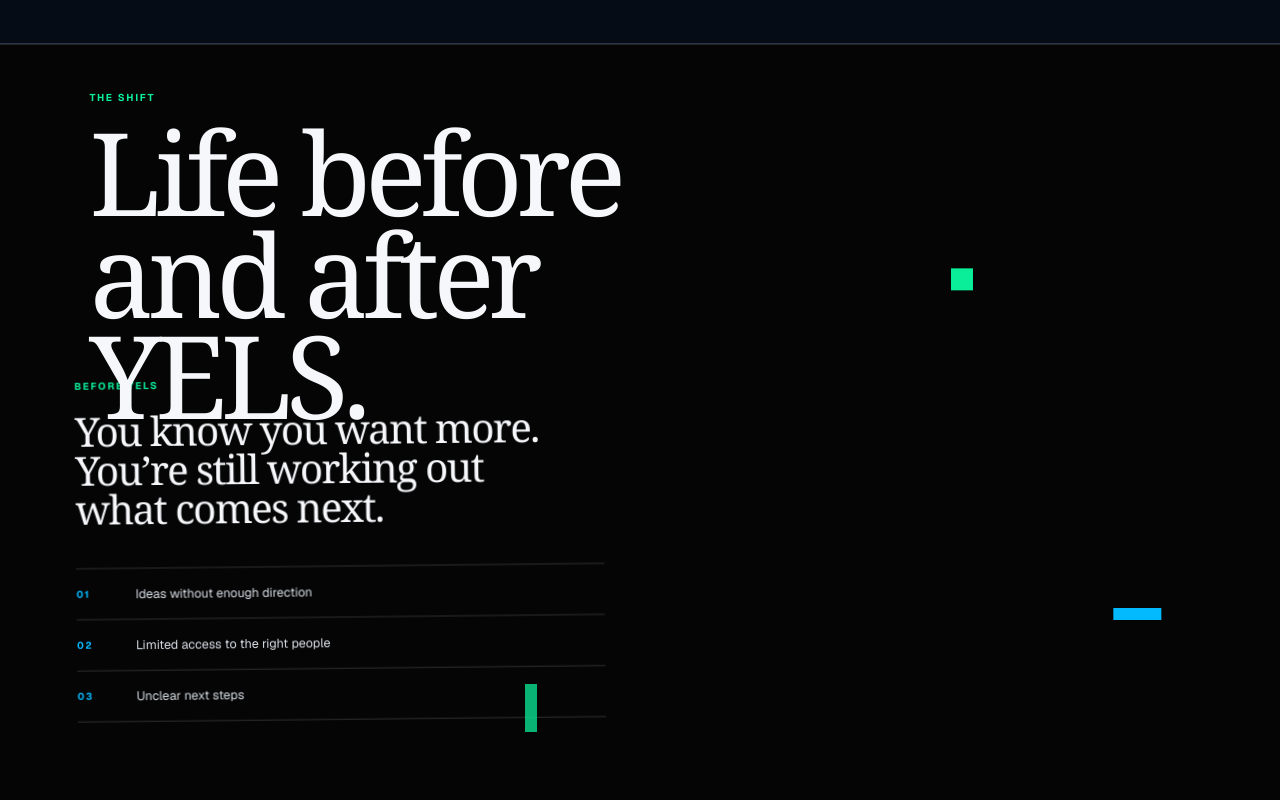
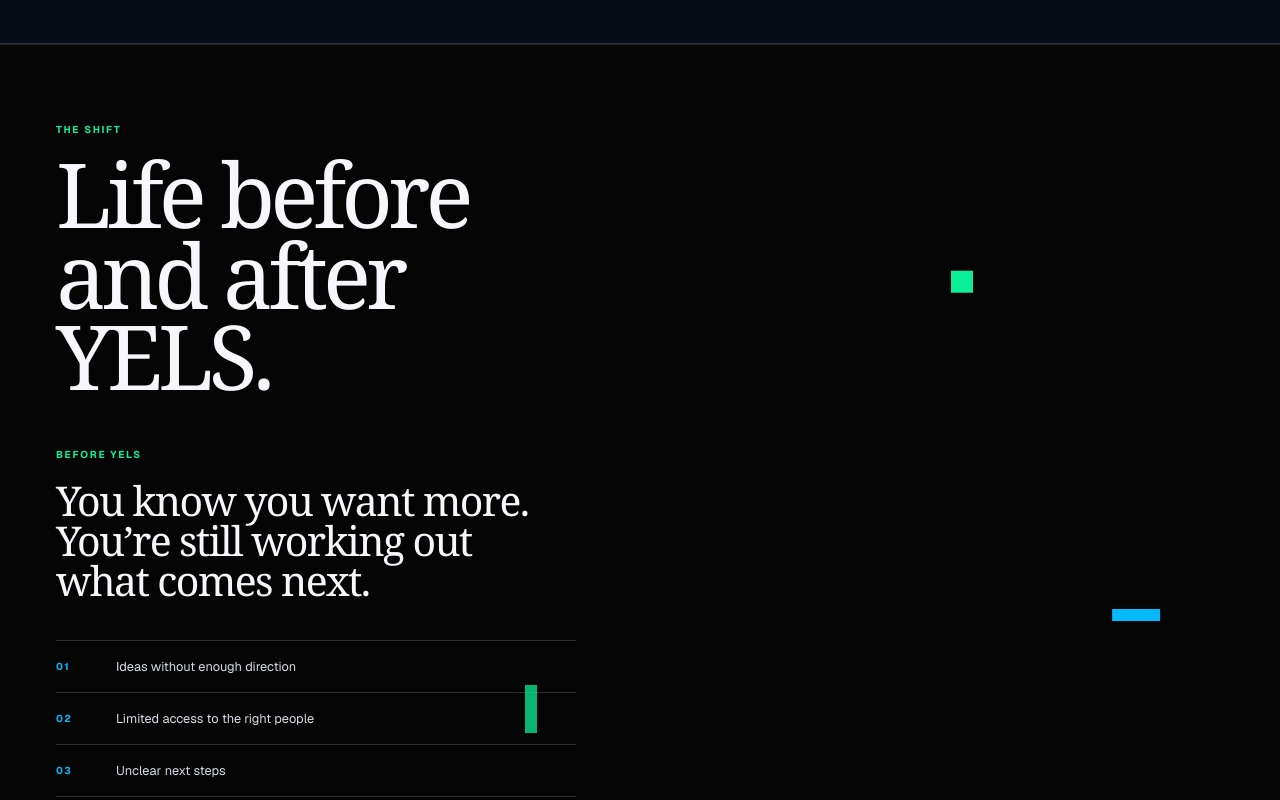
Before and after one commit to thebeninwebdev/yels26, a Next.js app: page / in a window 1280 px wide. Shown: the part 3240-4040 px from the top of the page. Built offline with nearby package versions, Linux system fonts and the light colour scheme.

Commit message:
bug fixes

```diff
--- a/app/components/motion.tsx
+++ b/app/components/motion.tsx
@@ -63,23 +63,21 @@ export function Reveal({
 }
 type HeroTiming = { delay: number; duration: number; distance?: number | string };
 const heroReveal: Variants = {
-  hidden: ({ distance = 12 }: HeroTiming) => ({ opacity: 0, y: distance }),
-  visible: ({ delay, duration }: HeroTiming) => ({
-    opacity: 1,
-    y: 0,
+  visible: ({ delay, duration, distance = 12 }: HeroTiming) => ({
+    opacity: [0, 1],
+    y: [distance, 0],
     transition: { delay, duration, ease },
   }),
 };
 const heroArtwork: Variants = {
-  hidden: { opacity: 0, y: 20, scale: 1.03 },
   visible: {
-    opacity: 1,
-    y: 0,
-    scale: 1,
+    opacity: [0, 1],
+    y: [20, 0],
+    scale: [1.03, 1],
     transition: { delay: 0.28, duration: 0.8, ease },
   },
 };
-const INTRO_STORAGE_KEY = "yels26-intro-seen";
+const INTRO_MARKER = "yelsIntroPlayed";
 export function HeroSequence({
   artwork,
   children,
@@ -94,19 +92,6 @@ export function HeroSequence({
   const [introVisible, setIntroVisible] = useState(false);
 
   useEffect(() => {
-    if (!introTitle || reduced) {
-      if (introTitle && reduced) sessionStorage.setItem(INTRO_STORAGE_KEY, "true");
-      controls.set("visible");
-      return;
-    }
-
-    if (sessionStorage.getItem(INTRO_STORAGE_KEY)) {
-      controls.set("visible");
-      return;
-    }
-
-    // Mark it at the start so an interrupted navigation never triggers a replay.
-    sessionStorage.setItem(INTRO_STORAGE_KEY, "true");
     const previousOverflow = document.body.style.overflow;
     let scrollLocked = false;
     const lockScroll = () => {
@@ -119,22 +104,51 @@ export function HeroSequence({
       scrollLocked = false;
     };
 
-    lockScroll();
+    let startIntro: number | undefined;
     let exitIntro: number | undefined;
     let revealHero: number | undefined;
     let restoreIntroScroll: number | undefined;
-    const startIntro = window.setTimeout(() => {
-      setIntroVisible(true);
-      exitIntro = window.setTimeout(() => setIntroVisible(false), 1350);
-      revealHero = window.setTimeout(() => void controls.start("visible"), 1450);
-      restoreIntroScroll = window.setTimeout(restoreScroll, 2200);
-    }, 0);
+    let safetyTimer: number | undefined;
+
+    const showHero = () => {
+      controls.set("visible");
+    };
+    const failOpen = () => {
+      setIntroVisible(false);
+      showHero();
+      restoreScroll();
+    };
+
+    try {
+      if (!introTitle || reduced || document.documentElement.dataset[INTRO_MARKER] === "true") {
+        failOpen();
+      } else {
+        startIntro = window.setTimeout(() => {
+          try {
+            document.documentElement.dataset[INTRO_MARKER] = "true";
+            lockScroll();
+            setIntroVisible(true);
+            exitIntro = window.setTimeout(() => setIntroVisible(false), 1350);
+            revealHero = window.setTimeout(() => void controls.start("visible"), 1450);
+            restoreIntroScroll = window.setTimeout(restoreScroll, 2200);
+            safetyTimer = window.setTimeout(failOpen, 2800);
+          } catch (error) {
+            console.error("Unable to start the YELS intro", error);
+            failOpen();
+          }
+        }, 0);
+      }
+    } catch (error) {
+      console.error("Unable to prepare the YELS intro", error);
+      failOpen();
+    }
 
     return () => {
       window.clearTimeout(startIntro);
       window.clearTimeout(exitIntro);
       window.clearTimeout(revealHero);
       window.clearTimeout(restoreIntroScroll);
+      window.clearTimeout(safetyTimer);
       restoreScroll();
     };
   }, [controls, introTitle, reduced]);
@@ -153,7 +167,7 @@ export function HeroSequence({
           </motion.div>
         )}
       </AnimatePresence>
-      <motion.section className="hero" aria-labelledby="hero-heading" initial="hidden" animate={controls}>
+      <motion.section className="hero" aria-labelledby="hero-heading" initial={false} animate={controls}>
       <noscript>
         <style>{`
           .yels-intro { display: none !important; }
--- /dev/null
+++ b/app/components/summit-feature.tsx
@@ -0,0 +1,38 @@
+"use client";
+
+import { motion } from "framer-motion";
+import { event } from "../event";
+import { ease, useMotionPreference } from "./motion";
+
+const cardVariants = {
+  hidden: { opacity: 0, y: 45 },
+  visible: { opacity: 1, y: 0, transition: { duration: 0.75, ease } },
+};
+
+export function SummitFeature() {
+  const reduced = useMotionPreference();
+  const [day, month, year] = event.dateLabel.split(" ");
+  const [city, state] = event.location.split(", ");
+  const name = event.name.replace(" 2026", "");
+
+  return (
+    <section className="summit-feature-section" aria-labelledby="summit-feature-title">
+      <div className="container">
+        <motion.article className="summit-feature-card" variants={cardVariants} initial={reduced ? false : "hidden"} whileInView="visible" viewport={{ once: true, amount: 0.2 }}>
+          <motion.div className="summit-feature-meta" initial={reduced ? false : { opacity: 0, y: 16 }} whileInView={{ opacity: 1, y: 0 }} viewport={{ once: true }} transition={{ delay: reduced ? 0 : 0.16, duration: 0.5, ease }}>
+            <div><span>DATE:</span><strong>{day} {month}<br />{year}</strong></div>
+            <div><span>LOCATION:</span><strong>{city}<br />{state}</strong></div>
+          </motion.div>
+          <div className="summit-feature-bottom">
+            <h2 className="summit-feature-title" id="summit-feature-title" aria-label={event.name}>
+              {name}<br /><span>{year}</span>
+            </h2>
+            <motion.a href={event.registrationUrl} className="summit-feature-cta" initial={reduced ? false : { opacity: 0, x: 25 }} whileInView={{ opacity: 1, x: 0 }} viewport={{ once: true }} transition={{ delay: reduced ? 0 : 0.4, duration: 0.5, ease }}>
+              <span className="summit-feature-cta-label">Register for YELS</span><span className="summit-feature-cta-arrow" aria-hidden="true">↗</span>
+            </motion.a>
+          </div>
+        </motion.article>
+      </div>
+    </section>
+  );
+}
--- a/app/components/transformation.tsx
+++ b/app/components/transformation.tsx
@@ -19,7 +19,7 @@ function useCompactViewport() {
   const [compact, setCompact] = useState(false);
 
   useEffect(() => {
-    const query = window.matchMedia("(max-width: 699px)");
+    const query = window.matchMedia("(max-width: 999px)");
     const update = () => setCompact(query.matches);
     update();
     query.addEventListener("change", update);
@@ -51,13 +51,13 @@ export function YelsTransformation() {
     target: section,
     offset: ["start start", "end end"],
   });
-  const beforeX = useTransform(scrollYProgress, [0.2, 0.62], ["0vw", "-8vw"]);
-  const beforeY = useTransform(scrollYProgress, [0.2, 0.62], [0, -80]);
-  const beforeOpacity = useTransform(scrollYProgress, [0.2, 0.62], [1, 0.15]);
+  const beforeX = useTransform(scrollYProgress, [0.2, 0.62], [0, "-10vw"]);
+  const beforeY = useTransform(scrollYProgress, [0.2, 0.62], [0, -50]);
+  const beforeOpacity = useTransform(scrollYProgress, [0.2, 0.62], [1, 0.12]);
   const beforeScale = useTransform(scrollYProgress, [0.2, 0.62], [1, 0.94]);
   const beforeRotate = useTransform(scrollYProgress, [0.2, 0.62], [0, -2]);
-  const afterX = useTransform(scrollYProgress, [0.38, 0.76], ["12vw", "0vw"]);
-  const afterY = useTransform(scrollYProgress, [0.38, 0.76], [120, 0]);
+  const afterX = useTransform(scrollYProgress, [0.38, 0.76], [300, 0]);
+  const afterY = useTransform(scrollYProgress, [0.38, 0.76], [90, 0]);
   const afterOpacity = useTransform(scrollYProgress, [0.38, 0.76], [0, 1]);
   const afterScale = useTransform(scrollYProgress, [0.38, 0.76], [0.94, 1]);
   const afterRotate = useTransform(scrollYProgress, [0.38, 0.76], [2, 0]);
@@ -70,10 +70,12 @@ export function YelsTransformation() {
         <motion.span className="transformation-accent transformation-accent-one" aria-hidden="true" style={staticView ? undefined : { y: accentOneY }} />
         <motion.span className="transformation-accent transformation-accent-two" aria-hidden="true" style={staticView ? undefined : { x: accentTwoX }} />
         <span className="transformation-accent transformation-accent-three" aria-hidden="true" />
+        <div className="transformation-frame">
         <header className="transformation-heading">
           <p>THE SHIFT</p>
           <h2 id="transformation-heading">Life before<br />and after<br />YELS.</h2>
         </header>
+        <div className="transformation-stage-wrap">
         <motion.article
           className="transformation-stage transformation-before"
           style={staticView ? undefined : { x: beforeX, y: beforeY, opacity: beforeOpacity, scale: beforeScale, rotate: beforeRotate }}
@@ -99,6 +101,8 @@ export function YelsTransformation() {
           <ShiftRows rows={afterRows} />
           <p className="transformation-disclaimer">YELS creates the environment for exposure, learning and connection. What participants do next is their own journey.</p>
         </motion.article>
+        </div>
+        </div>
       </div>
     </section>
   );
--- a/app/globals.css
+++ b/app/globals.css
@@ -1579,6 +1579,8 @@ body:has(.yels-intro) .menu-toggle {
     font-size: 11px;
   }
 }
+@media (max-width: 1199px) { .transformation-frame { width: calc(100% - 72px); } }
+
 @media (max-width: 699px) {
   .yels-intro-title {
     font-size: clamp(4rem, 21vw, 8rem);
@@ -2245,7 +2247,7 @@ body:has(.yels-intro) .menu-toggle {
 
 .yels-transformation {
   position: relative;
-  min-height: 240vh;
+  min-height: 230vh;
   overflow: clip;
   background: #050505;
   color: #f5f7fa;
@@ -2259,14 +2261,15 @@ body:has(.yels-intro) .menu-toggle {
   border-block: 1px solid rgba(255, 255, 255, .12);
 }
 
-.transformation-heading { position: absolute; z-index: 2; top: clamp(34px, 6vh, 76px); left: clamp(24px, 7vw, 118px); }
+.transformation-frame { position: relative; width: calc(100% - 112px); max-width: 1240px; min-height: 100svh; height: 100%; margin-inline: auto; }
+.transformation-heading { position: absolute; z-index: 2; top: clamp(70px, 10vh, 110px); left: 0; width: min(700px, 62%); }
 .transformation-heading > p, .transformation-label { margin: 0; color: var(--green); font-size: 10px; font-weight: 650; letter-spacing: .17em; line-height: 1; text-transform: uppercase; }
-.transformation-heading h2 { margin: 18px 0 0; font-family: Georgia, "Times New Roman", serif; font-size: clamp(70px, 9vw, 150px); font-weight: 400; letter-spacing: -.055em; line-height: .88; }
+.transformation-heading h2 { margin: 18px 0 0; font-family: Georgia, "Times New Roman", serif; font-size: clamp(68px, 7vw, 118px); font-weight: 400; letter-spacing: -.055em; line-height: .9; }
 .transformation-heading h2::first-line { color: #f5f7fa; }
 
-.transformation-stage { position: absolute; z-index: 1; width: min(42vw, 600px); }
-.transformation-before { left: clamp(24px, 8vw, 140px); bottom: clamp(55px, 12vh, 140px); }
-.transformation-after { right: clamp(24px, 8vw, 140px); bottom: clamp(45px, 10vh, 120px); }
+.transformation-stage-wrap { position: absolute; top: 43%; right: 0; bottom: 6%; left: 0; display: flex; align-items: flex-end; pointer-events: none; }
+.transformation-stage { position: absolute; z-index: 1; bottom: 0; left: 0; width: min(590px, 52%); max-width: 520px; transform-origin: bottom left; pointer-events: auto; }
+.transformation-before, .transformation-after { left: 0; }
 .transformation-stage h3 { margin: 20px 0 clamp(34px, 5vh, 58px); font-family: Georgia, "Times New Roman", serif; font-size: clamp(30px, 3.2vw, 54px); font-weight: 400; letter-spacing: -.04em; line-height: .98; }
 .transformation-rows { border-bottom: 1px solid rgba(255, 255, 255, .16); }
 .transformation-row { display: grid; min-height: 52px; grid-template-columns: 42px 1fr; align-items: center; border-top: 1px solid rgba(255, 255, 255, .16); column-gap: 18px; }
@@ -2278,14 +2281,16 @@ body:has(.yels-intro) .menu-toggle {
 .transformation-accent-two { right: 9%; bottom: 28%; width: 48px; height: 12px; background: var(--blue); }
 .transformation-accent-three { bottom: 14%; left: 41%; width: 12px; height: 48px; background: var(--green); opacity: .75; }
 
-@media (max-width: 699px) {
+@media (max-width: 999px) {
   .yels-transformation { min-height: 0; overflow: visible; padding: 82px 24px 104px; }
   .transformation-sticky { position: relative; min-height: 0; overflow: visible; border: 0; }
-  .transformation-heading { position: relative; top: auto; left: auto; }
+  .transformation-frame { width: 100%; min-height: 0; }
+  .transformation-heading { position: relative; top: auto; left: auto; width: auto; }
   .transformation-heading h2 { margin-top: 16px; font-size: clamp(52px, 17vw, 86px); }
-  .transformation-stage { position: relative; width: 100%; }
-  .transformation-before { bottom: auto; left: auto; margin-top: 96px; }
-  .transformation-after { right: auto; bottom: auto; margin-top: 106px; margin-left: 10%; }
+  .transformation-stage-wrap { position: relative; top: auto; right: auto; bottom: auto; left: auto; display: block; margin-top: 96px; }
+  .transformation-stage { position: relative; bottom: auto; left: auto; width: 100%; max-width: 520px; }
+  .transformation-before { margin-top: 0; }
+  .transformation-after { margin-top: 106px; margin-left: 10%; }
   .transformation-stage h3 { margin: 18px 0 38px; font-size: clamp(30px, 9.5vw, 42px); }
   .transformation-row { grid-template-columns: 34px 1fr; min-height: 57px; }
   .transformation-row p { font-size: 12px; }
@@ -2293,3 +2298,24 @@ body:has(.yels-intro) .menu-toggle {
   .transformation-accent-two { right: 7%; bottom: 40%; }
   .transformation-accent-three { bottom: 11%; left: 5%; }
 }
+
+.summit-feature-section { padding-block: clamp(80px, 8vw, 130px); background: var(--background); }
+.summit-feature-card { position: relative; display: grid; min-height: clamp(470px, 38vw, 610px); overflow: hidden; padding: clamp(40px, 5vw, 78px); border: 1px solid rgba(255, 255, 255, .12); border-radius: 18px; background: radial-gradient(circle at 78% 30%, rgba(142, 155, 255, .57), transparent 42%), radial-gradient(circle at 40% 0%, rgba(98, 92, 222, .42), transparent 38%), linear-gradient(125deg, #17184b 0%, #252a78 38%, #4d54ca 70%, #676fe7 100%); grid-template-rows: auto 1fr; isolation: isolate; }
+.summit-feature-card::before { position: absolute; z-index: -1; inset: 38% -12% -18% 24%; content: ""; background: radial-gradient(ellipse, rgba(185, 196, 255, .3), transparent 65%); }
+.summit-feature-card::after { position: absolute; z-index: -1; inset: 0; content: ""; background: linear-gradient(18deg, rgba(7, 10, 42, .46), transparent 54%); }
+.summit-feature-meta { display: flex; gap: clamp(50px, 8vw, 130px); font-family: Georgia, "Times New Roman", serif; }
+.summit-feature-meta div { display: grid; gap: 8px; }
+.summit-feature-meta span { color: rgba(255, 255, 255, .7); font-size: 15px; font-weight: 400; }
+.summit-feature-meta strong { color: #fff; font-size: clamp(18px, 1.5vw, 21px); font-weight: 400; line-height: 1.25; text-transform: uppercase; }
+.summit-feature-bottom { display: flex; align-items: flex-end; justify-content: space-between; gap: clamp(40px, 6vw, 100px); }
+.summit-feature-title { max-width: 760px; color: #fff; font-family: Georgia, "Times New Roman", serif; font-size: clamp(62px, 6vw, 104px); font-weight: 400; letter-spacing: -.045em; line-height: .98; }
+.summit-feature-title span { color: rgba(255, 255, 255, .88); }
+.summit-feature-cta { display: flex; height: 72px; flex: 0 0 auto; align-items: stretch; box-shadow: 0 10px 28px rgba(8, 8, 31, .18); }
+.summit-feature-cta:focus-visible { outline: 2px solid #fff; outline-offset: 5px; }
+.summit-feature-cta-label { display: grid; width: clamp(220px, 18vw, 250px); place-items: center; padding-inline: 18px; background: #f7f7f2; color: #101010; font-family: Georgia, "Times New Roman", serif; font-size: clamp(18px, 1.5vw, 22px); transition: background .3s ease; }
+.summit-feature-cta-arrow { display: grid; width: 72px; place-items: center; background: var(--green); color: #061510; font-size: 34px; line-height: 1; transition: background .3s ease, transform .3s ease; }
+.summit-feature-cta:hover .summit-feature-cta-label { background: #fff; }
+.summit-feature-cta:hover .summit-feature-cta-arrow { background: #28f4ac; transform: translate(3px, -3px); }
+
+@media (max-width: 999px) { .summit-feature-card { min-height: 500px; padding: clamp(34px, 5vw, 52px); } .summit-feature-title { font-size: clamp(54px, 7vw, 74px); } .summit-feature-bottom { gap: 32px; } .summit-feature-cta-label { width: 210px; } }
+@media (max-width: 699px) { .summit-feature-section { padding-block: 70px; } .summit-feature-card { min-height: 0; padding: 28px 22px; border-radius: 12px; } .summit-feature-meta { gap: 24px; } .summit-feature-meta span { font-size: 12px; } .summit-feature-meta strong { font-size: 15px; } .summit-feature-bottom { display: block; margin-top: 95px; } .summit-feature-title { font-size: clamp(45px, 13vw, 68px); line-height: .98; } .summit-feature-cta { width: 100%; height: 60px; margin-top: 42px; } .summit-feature-cta-label { width: auto; flex: 1; font-size: 18px; } .summit-feature-cta-arrow { width: 60px; font-size: 30px; } }
--- a/app/page.tsx
+++ b/app/page.tsx
@@ -7,6 +7,7 @@ import { HeroSequence, HeroText, Reveal } from "./components/motion";
 import { DateMarquee } from "./components/date-marquee";
 import { Speakers, Agenda } from "./components/programme";
 import { YelsTransformation } from "./components/transformation";
+import { SummitFeature } from "./components/summit-feature";
 export default function Home() {
   return (
     <PageFrame>
@@ -83,6 +84,7 @@ export default function Home() {
           <YelsTransformation />
           <Speakers />
           <Agenda />
+          <SummitFeature />
           <section
             id="bootcamp"
             tabIndex={-1}
```
